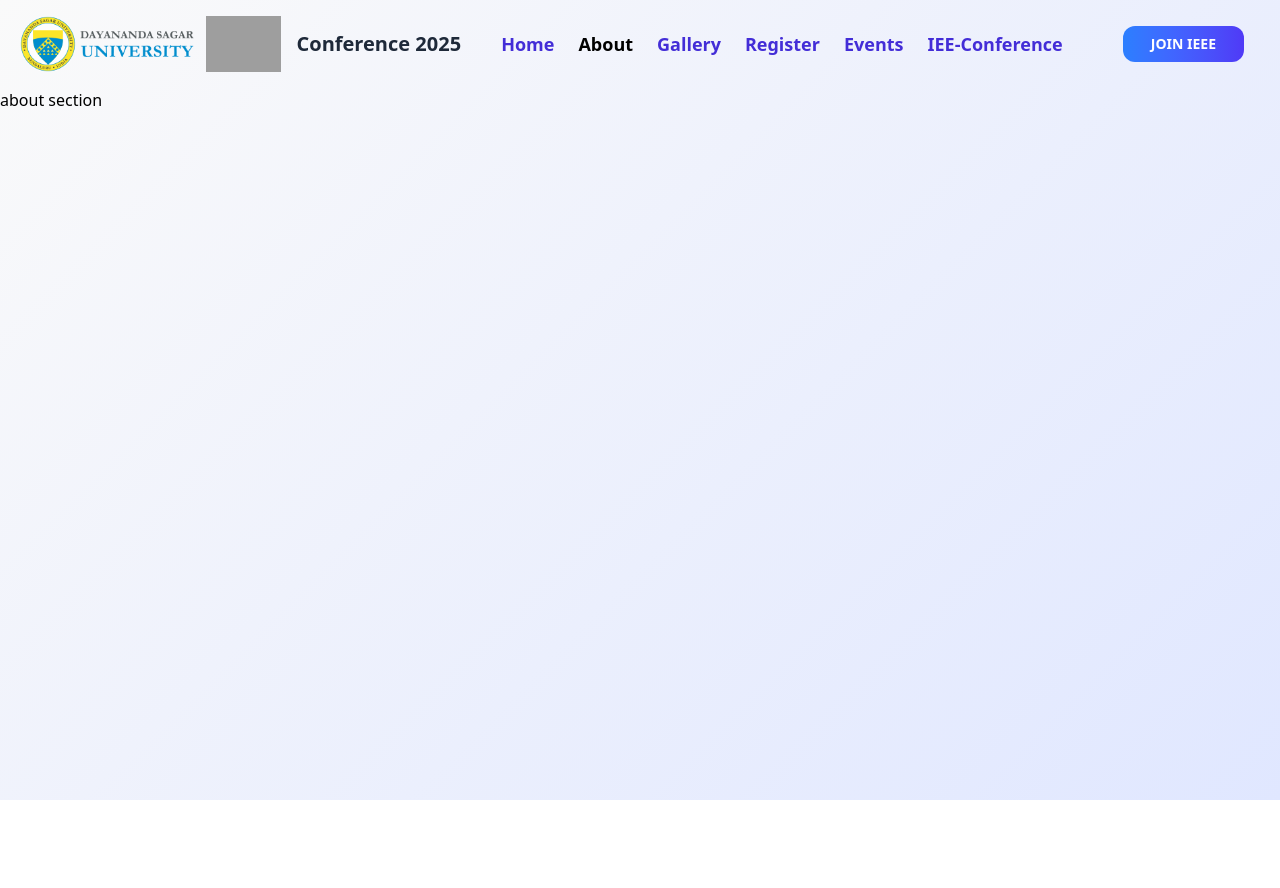
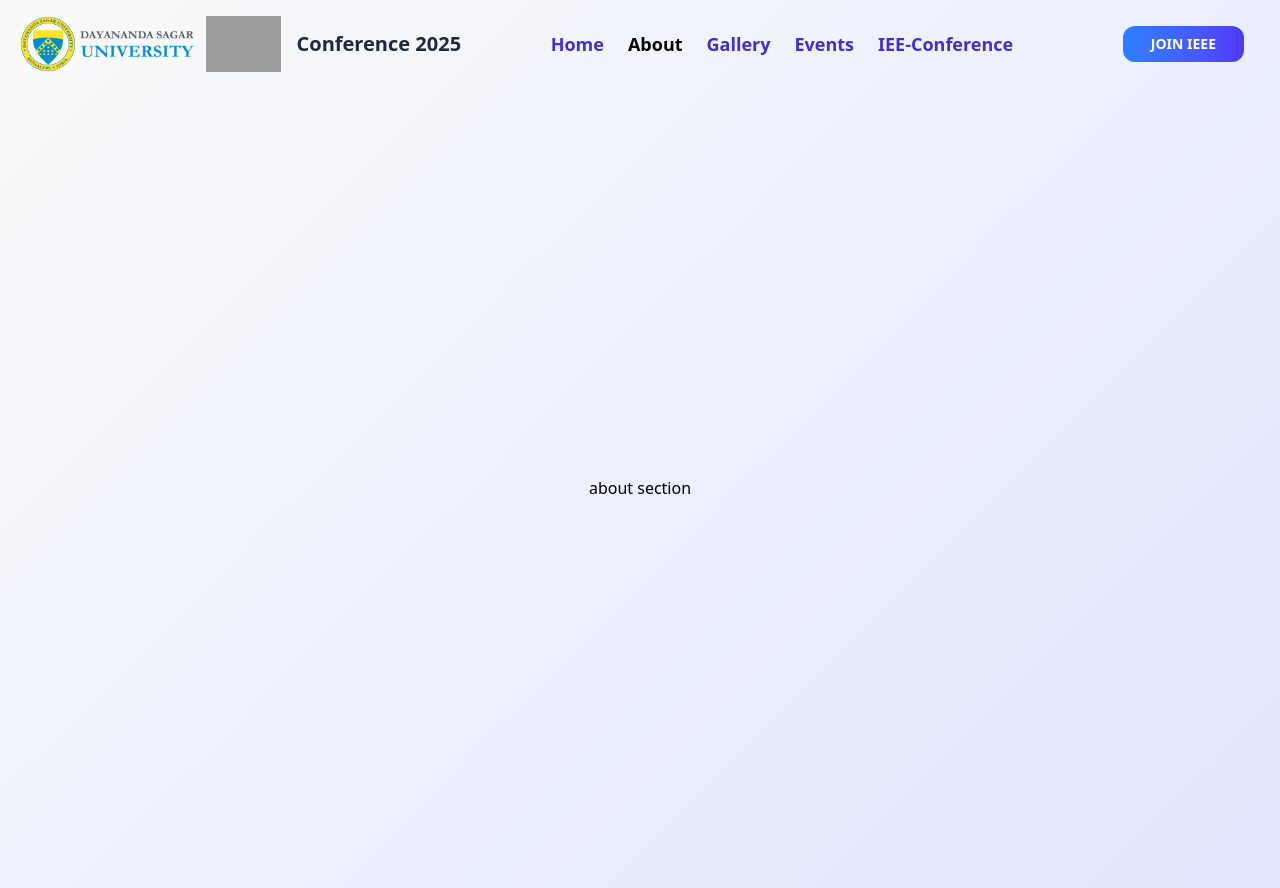
Before and after one commit to riteshkusingh27/IEEE_CONFERENCE, a React (Vite) app: page /about in a window 1280 px wide. Before the commit the page ends 800 px from the top, so only its background shows below. Built offline with nearby package versions, Linux system fonts and the light colour scheme; grey boxes are pictures that could not be loaded.

Commit message:
navlink removal

```diff
--- a/src/Components/Header.jsx
+++ b/src/Components/Header.jsx
@@ -29,9 +29,6 @@ const Header = () => {
               <NavLink to="/gallery" className="text-indigo-700 hover:text-black dark:text-yellow-300 dark:hover:text-white text-lg font-semibold">Gallery</NavLink>
             </li>
             <li>
-              <NavLink to="/register" className="text-indigo-700 hover:text-black dark:text-yellow-300 dark:hover:text-white text-lg font-semibold">Register</NavLink>
-            </li>
-            <li>
               <NavLink to="/events" className="text-indigo-700 hover:text-black dark:text-yellow-300 dark:hover:text-white text-lg font-semibold">Events</NavLink>
             </li>
             <li>
--- a/src/index.css
+++ b/src/index.css
@@ -6,4 +6,11 @@ body {
 
 a.active {
    color: rgb(0, 0, 0);
+
 }
+.container{
+  display: flex;
+  justify-content: center;
+  align-items: center;
+  height: 100vh;
+}
```
